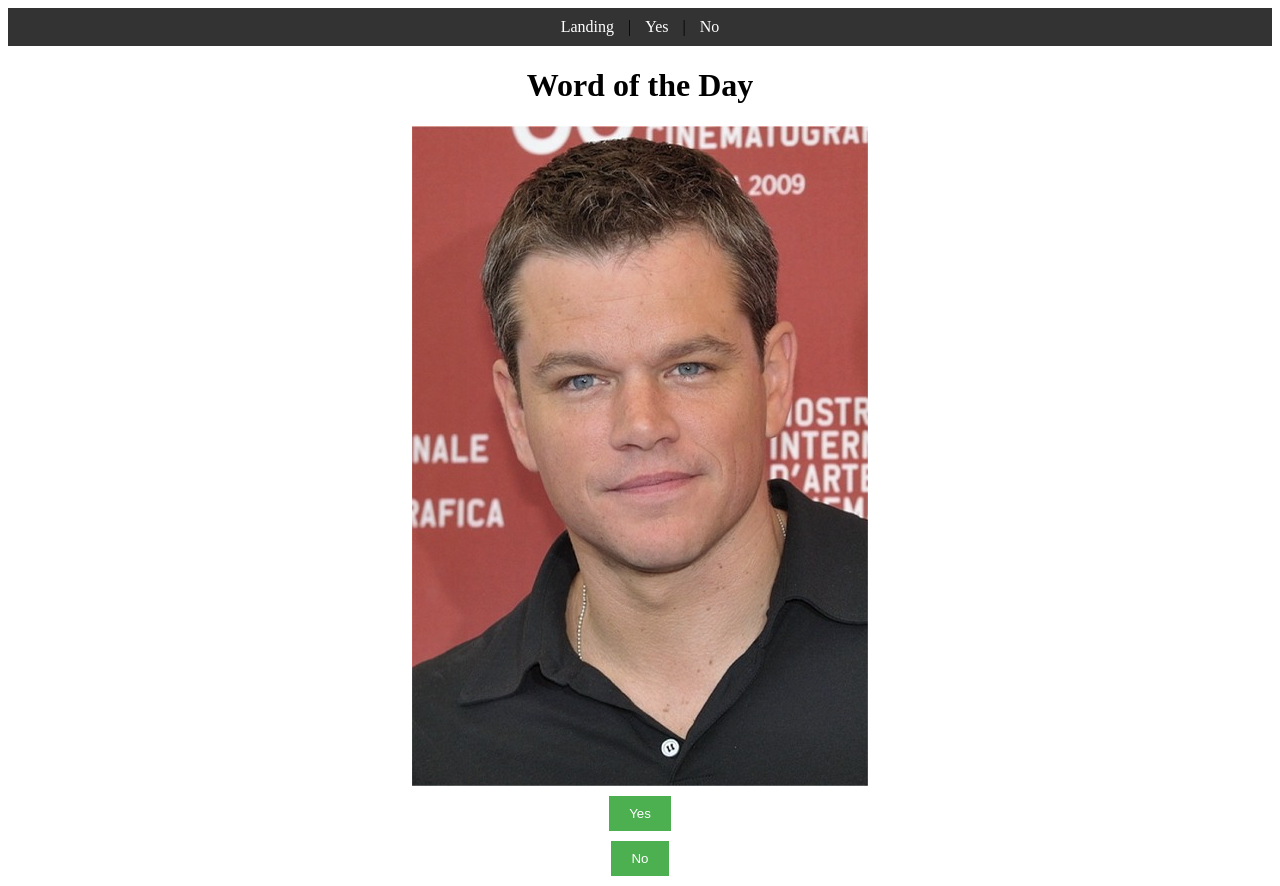
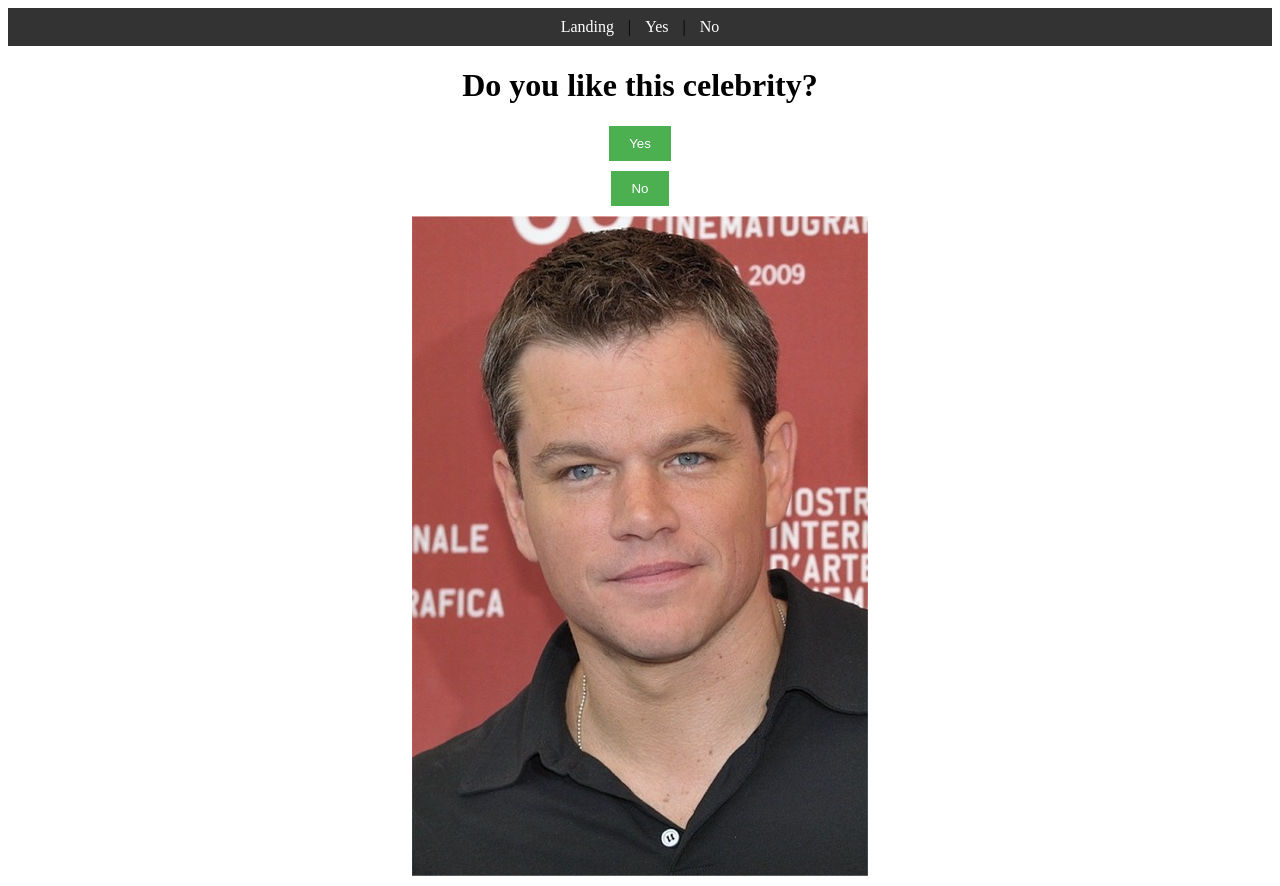
Before and after one commit to HeskeyML/like-or-dislike, a plain HTML site: page index.html in a window 1280 px wide. Drawn offline with Linux system fonts and the light colour scheme.

Commit message:
Update index.html

```diff
--- a/index.html
+++ b/index.html
@@ -12,10 +12,10 @@
         <a href="yes.html">Yes</a> |
         <a href="no.html">No</a>
     </nav>
-    <h1>Word of the Day</h1>
-    <img id="wordImage" alt="Word Image">
+    <h1>Do you like this celebrity?</h1>
     <button onclick="saveResponseAndChangeImage('yes')">Yes</button>
     <button onclick="saveResponseAndChangeImage('no')">No</button>
+    <img id="wordImage" alt="Word Image">
 
     <script>
         function saveResponseAndChangeImage(response) {
```
